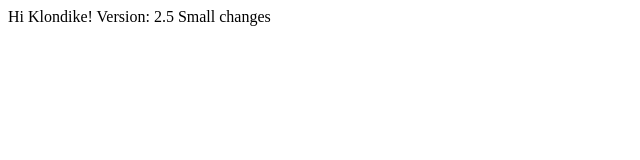
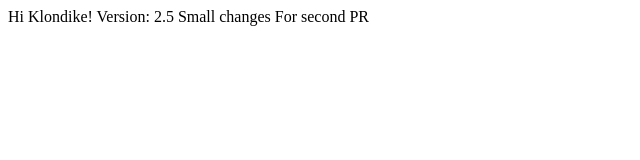
Before and after one commit to exact84/Klondike, a website: page index.html in a window 1280 px wide. Shown: the whole page, without its empty margins (0-640 px from the left). Drawn offline with Linux system fonts and the light colour scheme.

Commit message:
[v2.8.0] test: For second PR (#23)
* test: For second PR

* chore: bump version & update changelog [skip ci]

---------

Co-authored-by: github-actions[bot] <github-actions[bot]@users.noreply.github.com>

```diff
--- a/index.html
+++ b/index.html
@@ -9,5 +9,6 @@
   Hi Klondike!
   Version: 2.5
   Small changes
+  For second PR
 </body>
 </html>
--- a/package.json
+++ b/package.json
@@ -1,6 +1,6 @@
 {
   "name": "klondike",
-  "version": "2.5.0",
+  "version": "2.8.0",
   "description": "Training project for klondike game info",
   "main": "index.js",
   "scripts": {
```
Also changed, not shown: .github/workflows/changelog.yml, CHANGELOG.md.
